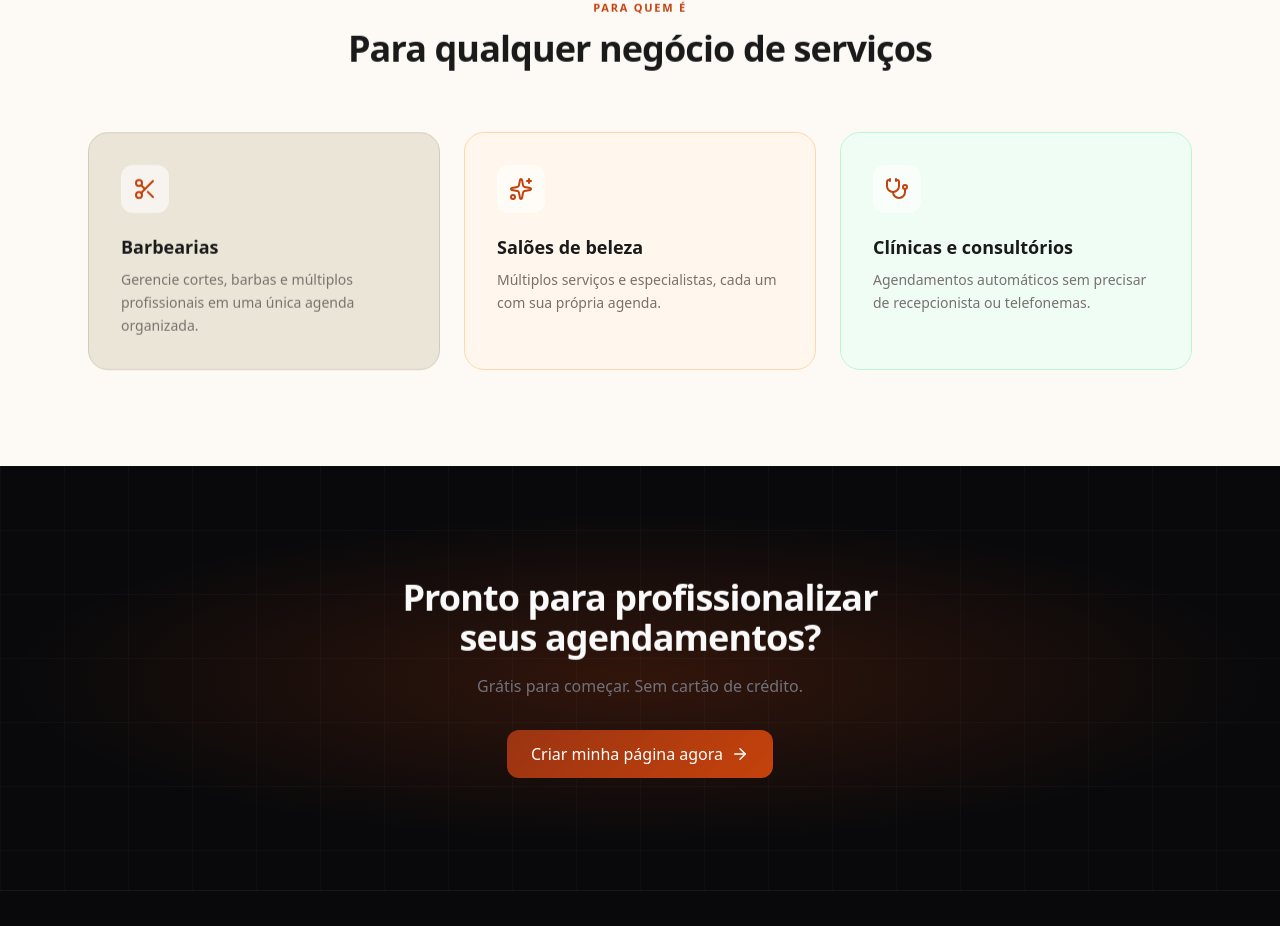
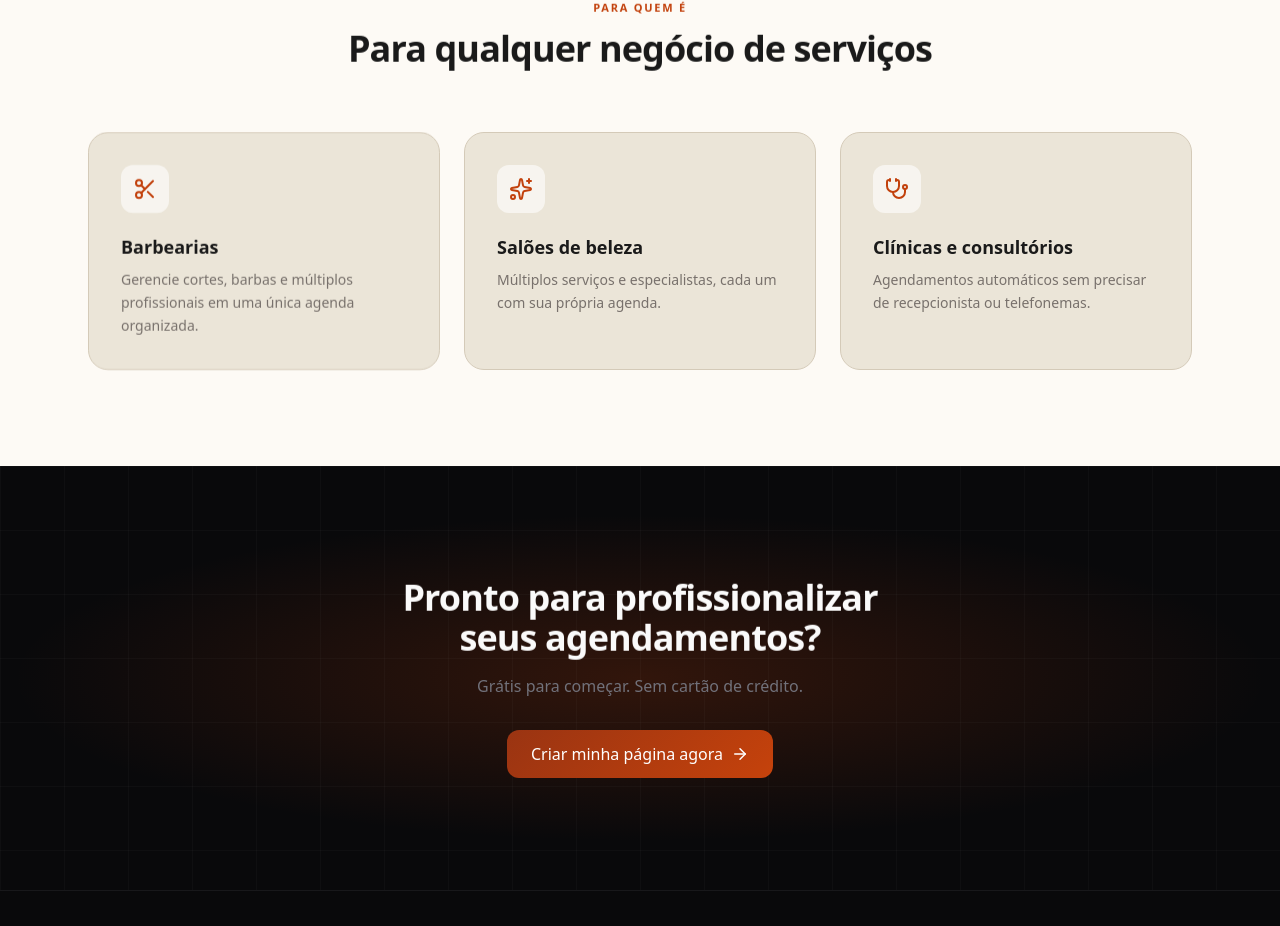
Before and after one commit to RafaLimaaa/slot-me, a Next.js app: page / in a window 1280 px wide. Shown: the part 2093-3019 px from the top of the page. Built offline with nearby package versions, Linux system fonts and the light colour scheme.

Commit message:
style: padronizar cards da seção 'Para quem é' com fundo bege uniforme

```diff
--- a/src/components/landing/ForWhoSection.tsx
+++ b/src/components/landing/ForWhoSection.tsx
@@ -6,22 +6,16 @@ const SEGMENTS = [
     icon: Scissors,
     title: "Barbearias",
     desc: "Gerencie cortes, barbas e múltiplos profissionais em uma única agenda organizada.",
-    bg: "#EBE5D8",
-    border: "#D4CAB8",
   },
   {
     icon: Sparkles,
     title: "Salões de beleza",
     desc: "Múltiplos serviços e especialistas, cada um com sua própria agenda.",
-    bg: "#FFF7ED",
-    border: "#FED7AA",
   },
   {
     icon: Stethoscope,
     title: "Clínicas e consultórios",
     desc: "Agendamentos automáticos sem precisar de recepcionista ou telefonemas.",
-    bg: "#F0FDF4",
-    border: "#BBF7D0",
   },
 ];
 
@@ -39,12 +33,9 @@ export function ForWhoSection() {
         </FadeIn>
 
         <div className="grid grid-cols-1 md:grid-cols-3 gap-6">
-          {SEGMENTS.map(({ icon: Icon, title, desc, bg, border }, i) => (
+          {SEGMENTS.map(({ icon: Icon, title, desc }, i) => (
             <FadeIn key={title} delay={i * 100}>
-              <div
-                className="rounded-[20px] border p-8 h-full hover:shadow-[0_4px_28px_rgba(194,65,12,0.1)] transition-all duration-200"
-                style={{ background: bg, borderColor: border }}
-              >
+              <div className="rounded-[20px] border border-[#D4CAB8] bg-[#EBE5D8] p-8 h-full hover:shadow-[0_4px_28px_rgba(194,65,12,0.1)] transition-all duration-200">
                 <div className="w-12 h-12 rounded-[12px] bg-white/60 flex items-center justify-center mb-5">
                   <Icon size={24} className="text-[#C2410C]" />
                 </div>
```
